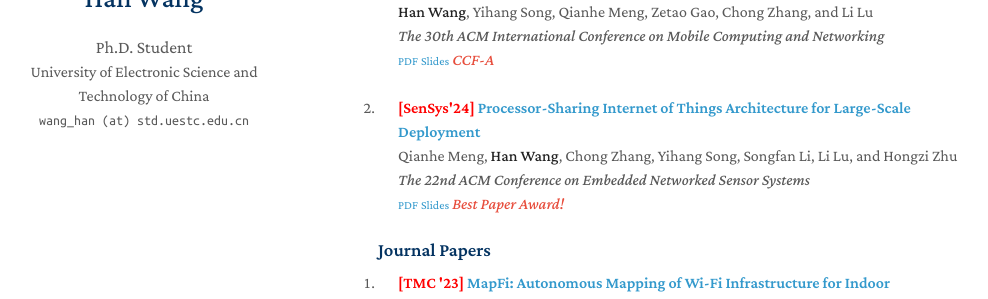
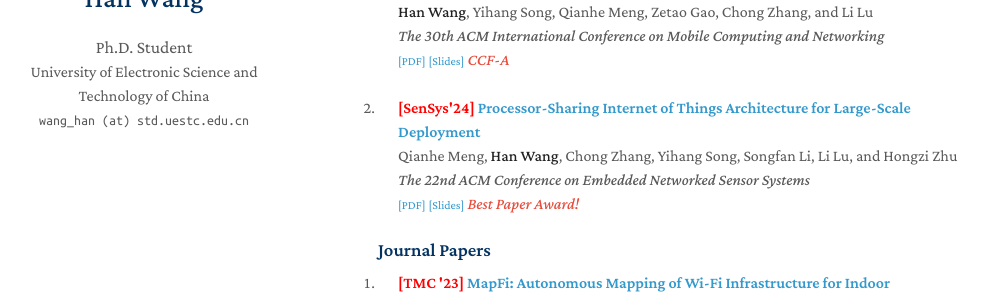
Before and after one commit to hwang620/hwang620.github.io, a Jekyll site: the page built from index.md, in a window 1280 px wide and 900 px high, scrolled down 435 px, cut to the strip 206-505 px from the top of the window. Shown: the whole strip, without its empty margins (132-1120 px from the left). Built offline with Jekyll 4.4.1, drawn with Linux system fonts in a browser that asks for light colours; a style sheet for code colours, icons or effects is not loaded; our own code applies the rules of GitHub Pages for plain Markdown files.

Commit message:
Update publications_v2.md

```diff
--- a/_includes/publications_v2.md
+++ b/_includes/publications_v2.md
@@ -29,10 +29,10 @@
       </div>
     <div class="links">
       {% if link.pdf %}
-      <a href="{{ link.pdf }}" class="btn btn-sm z-depth-0" role="button" target="_blank" style="font-size:12px;">PDF</a>
+      <a href="{{ link.pdf }}" class="btn btn-sm z-depth-0" role="button" target="_blank" style="font-size:12px;">[PDF]</a>
       {% endif %}
       {% if link.slides %}
-      <a href="{{ link.slides }}" class="btn btn-sm z-depth-0" role="button" target="_blank" style="font-size:12px;">Slides</a>
+      <a href="{{ link.slides }}" class="btn btn-sm z-depth-0" role="button" target="_blank" style="font-size:12px;">[Slides]</a>
       {% endif %}
       {% if link.code %}
       <a href="{{ link.code }}" class="btn btn-sm z-depth-0" role="button" target="_blank" style="font-size:12px;">Code</a>
@@ -52,6 +52,7 @@
     </div>
   </div>
 </div>
+
 
 
 </li>
@@ -91,10 +92,10 @@
       </div>
     <div class="links">
       {% if link.pdf %}
-      <a href="{{ link.pdf }}" class="btn btn-sm z-depth-0" role="button" target="_blank" style="font-size:12px;">PDF</a>
+      <a href="{{ link.pdf }}" class="btn btn-sm z-depth-0" role="button" target="_blank" style="font-size:12px;">[PDF]</a>
       {% endif %}
       {% if link.slides %}
-      <a href="{{ link.slides }}" class="btn btn-sm z-depth-0" role="button" target="_blank" style="font-size:12px;">Slides</a>
+      <a href="{{ link.slides }}" class="btn btn-sm z-depth-0" role="button" target="_blank" style="font-size:12px;">[Slides]</a>
       {% endif %}
       {% if link.code %}
       <a href="{{ link.code }}" class="btn btn-sm z-depth-0" role="button" target="_blank" style="font-size:12px;">Code</a>
```
